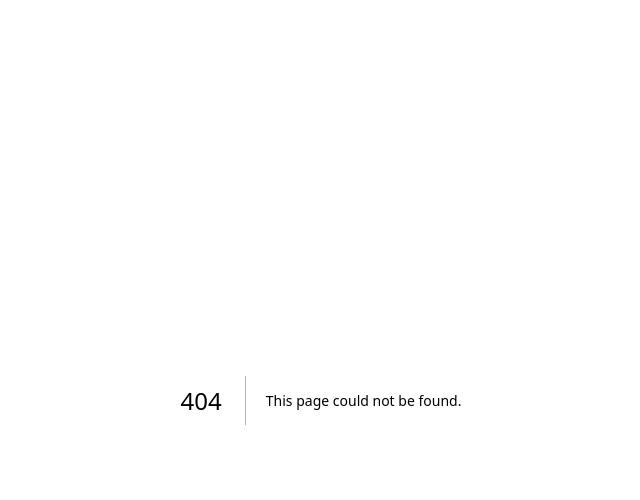
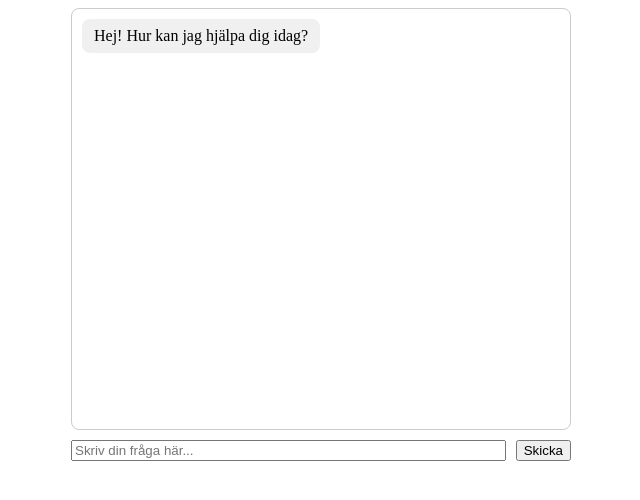
Before and after one commit to Botrygg-dev/botrygg-chatbot, a Next.js app: page /ChatDemo in a window 1280 px wide. Before the commit this address had no page. Shown: the top 500 px of the page, without its empty margins (319-959 px from the left). Built offline with nearby package versions, Linux system fonts and the light colour scheme.

Commit message:
Add files via upload

```diff
--- /dev/null
+++ b/pages/ChatDemo.js
@@ -0,0 +1,70 @@
+import { useState, useEffect, useRef } from 'react';
+
+export default function ChatDemo() {
+  const [messages, setMessages] = useState([
+    { from: "bot", text: "Hej! Hur kan jag hjälpa dig idag?" }
+  ]);
+  const [input, setInput] = useState("");
+  const [loading, setLoading] = useState(false);
+  const messagesEndRef = useRef(null);
+
+  const handleSend = async () => {
+    if (!input.trim()) return;
+
+    const userMessage = { from: "user", text: input };
+    setMessages(prev => [...prev, userMessage]);
+    setInput("");
+    setLoading(true);
+
+    try {
+      const response = await fetch("/api/chatbot", {
+        method: "POST",
+        headers: { "Content-Type": "application/json" },
+        body: JSON.stringify({ message: input })
+      });
+
+      const data = await response.json();
+      const botReply = data.reply || "Jag kunde tyvärr inte hitta något svar just nu.";
+      const botMessage = { from: "bot", text: botReply };
+
+      setMessages(prev => [...prev, botMessage]);
+    } catch (error) {
+      setMessages(prev => [...prev, { from: "bot", text: "Något gick fel." }]);
+    } finally {
+      setLoading(false);
+    }
+  };
+
+  useEffect(() => {
+    messagesEndRef.current?.scrollIntoView({ behavior: 'smooth' });
+  }, [messages]);
+
+  return (
+    <div style={{ maxWidth: 500, margin: '0 auto' }}>
+      <div style={{ height: 400, overflowY: 'auto', border: '1px solid #ccc', padding: 10, borderRadius: 8 }}>
+        {messages.map((msg, i) => (
+          <div key={i} style={{ textAlign: msg.from === 'bot' ? 'left' : 'right', marginBottom: 5 }}>
+            <div style={{ background: msg.from === 'bot' ? '#f0f0f0' : '#d0eaff', display: 'inline-block', padding: '8px 12px', borderRadius: 8 }}>
+              {msg.text}
+            </div>
+          </div>
+        ))}
+        <div ref={messagesEndRef} />
+      </div>
+      <div style={{ marginTop: 10, display: 'flex', gap: 10 }}>
+        <input
+          type="text"
+          placeholder="Skriv din fråga här..."
+          value={input}
+          onChange={(e) => setInput(e.target.value)}
+          onKeyDown={(e) => e.key === 'Enter' && handleSend()}
+          disabled={loading}
+          style={{ flex: 1 }}
+        />
+        <button onClick={handleSend} disabled={loading}>
+          {loading ? "Skickar..." : "Skicka"}
+        </button>
+      </div>
+    </div>
+  );
+}
```
Also changed, not shown: pages/AdminLogViewer.js (added, +42 -0 lines).
